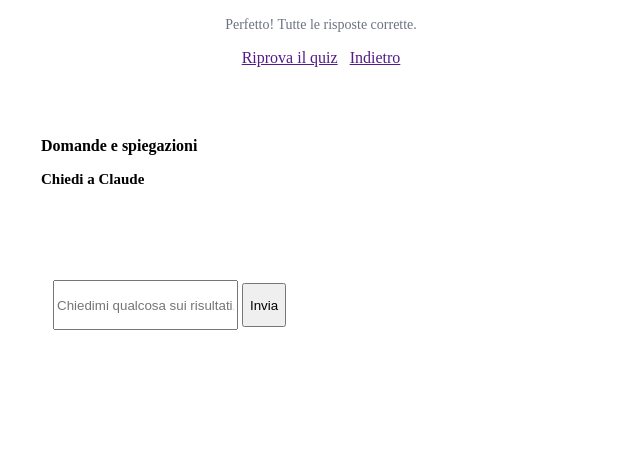
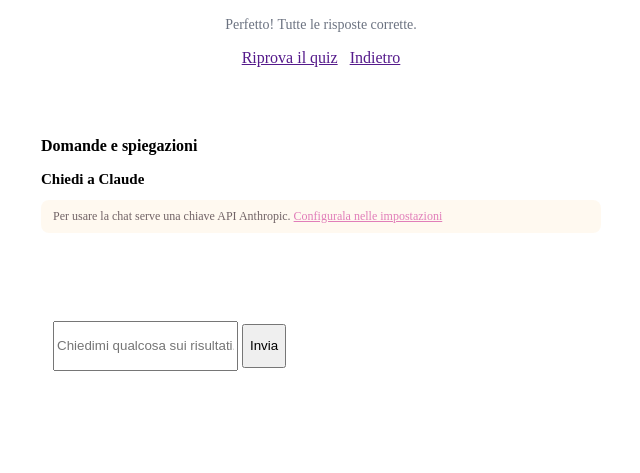
Before and after one commit to LindaPetrini/osteoprep, a FastAPI app: template app/templates/quiz_results.html in a window 1280 px wide. Shown: the part 234-707 px from the top of the page, without its empty margins (319-959 px from the left). Run offline with FastAPI, Linux system fonts and the light colour scheme; the template is opened without the code that fills it, so the values that code supplies are empty.

Commit message:
feat: add API key hints on all AI-powered features
Show a small inline note linking to /settings when no API key is
configured: chat drawer, quiz results chat, exam results chat, and
"Genera nuove domande" button (disabled without key).

Co-Authored-By: Claude Opus 4.6 <noreply@anthropic.com>

```diff
--- a/app/templates/exam_results.html
+++ b/app/templates/exam_results.html
@@ -97,6 +97,10 @@
   <!-- Chat panel -->
   <div style="margin-bottom: 2rem;">
     <h3 style="font-size: 0.9375rem; font-weight: 700; margin-bottom: 0.75rem;">Chiedi a Claude</h3>
+    <div id="exam-chat-keyhint" style="display: none; margin-bottom: 0.5rem; padding: 0.5rem 0.75rem; background: oklch(var(--wa)/0.1); border-radius: 0.5rem; font-size: 0.75rem; color: oklch(var(--bc)/0.7); line-height: 1.4;">
+      Per usare la chat serve una chiave API Anthropic. <a href="/settings" style="color: oklch(var(--p)); text-decoration: underline;">Configurala nelle impostazioni</a>
+    </div>
+    <script>if (!localStorage.getItem('anthropic_api_key')) document.getElementById('exam-chat-keyhint').style.display = 'block';</script>
     <div id="exam-chat-panel" style="display: block;">
       <div class="card bg-base-100 border border-base-300">
         <div class="card-body" style="padding: 0.75rem;">
--- a/app/templates/quiz_results.html
+++ b/app/templates/quiz_results.html
@@ -42,10 +42,18 @@
       </a>
       {% if topic %}
       <form method="post" action="/topic/{{ topic.slug }}/quiz/generate" style="display: inline;">
-        <button type="submit" class="btn btn-accent btn-sm" style="min-height: 44px;">
+        <button type="submit" class="btn btn-accent btn-sm" id="gen-questions-btn" style="min-height: 44px;">
           Genera nuove domande
         </button>
       </form>
+      <script>
+        if (!localStorage.getItem('anthropic_api_key')) {
+          var btn = document.getElementById('gen-questions-btn');
+          btn.disabled = true;
+          btn.title = 'Serve una chiave API — vai su Impostazioni';
+          btn.style.opacity = '0.5';
+        }
+      </script>
       {% endif %}
       <a href="{{ back_url }}" class="btn btn-ghost btn-sm" style="min-height: 44px;">
         Indietro
@@ -106,6 +114,10 @@
   <!-- Chat panel -->
   <div style="margin-top: 1rem; margin-bottom: 2rem;">
     <h3 style="font-size: 0.9375rem; font-weight: 700; margin-bottom: 0.75rem;">Chiedi a Claude</h3>
+    <div id="quiz-chat-keyhint" style="display: none; margin-bottom: 0.5rem; padding: 0.5rem 0.75rem; background: oklch(var(--wa)/0.1); border-radius: 0.5rem; font-size: 0.75rem; color: oklch(var(--bc)/0.7); line-height: 1.4;">
+      Per usare la chat serve una chiave API Anthropic. <a href="/settings" style="color: oklch(var(--p)); text-decoration: underline;">Configurala nelle impostazioni</a>
+    </div>
+    <script>if (!localStorage.getItem('anthropic_api_key')) document.getElementById('quiz-chat-keyhint').style.display = 'block';</script>
     <div id="quiz-chat-panel" style="display: block;">
       <div class="card bg-base-100 border border-base-300">
         <div class="card-body" style="padding: 0.75rem;">
```
Also changed, not shown: app/templates/fragments/sticky_chat_drawer.html (+8 -0 lines).
